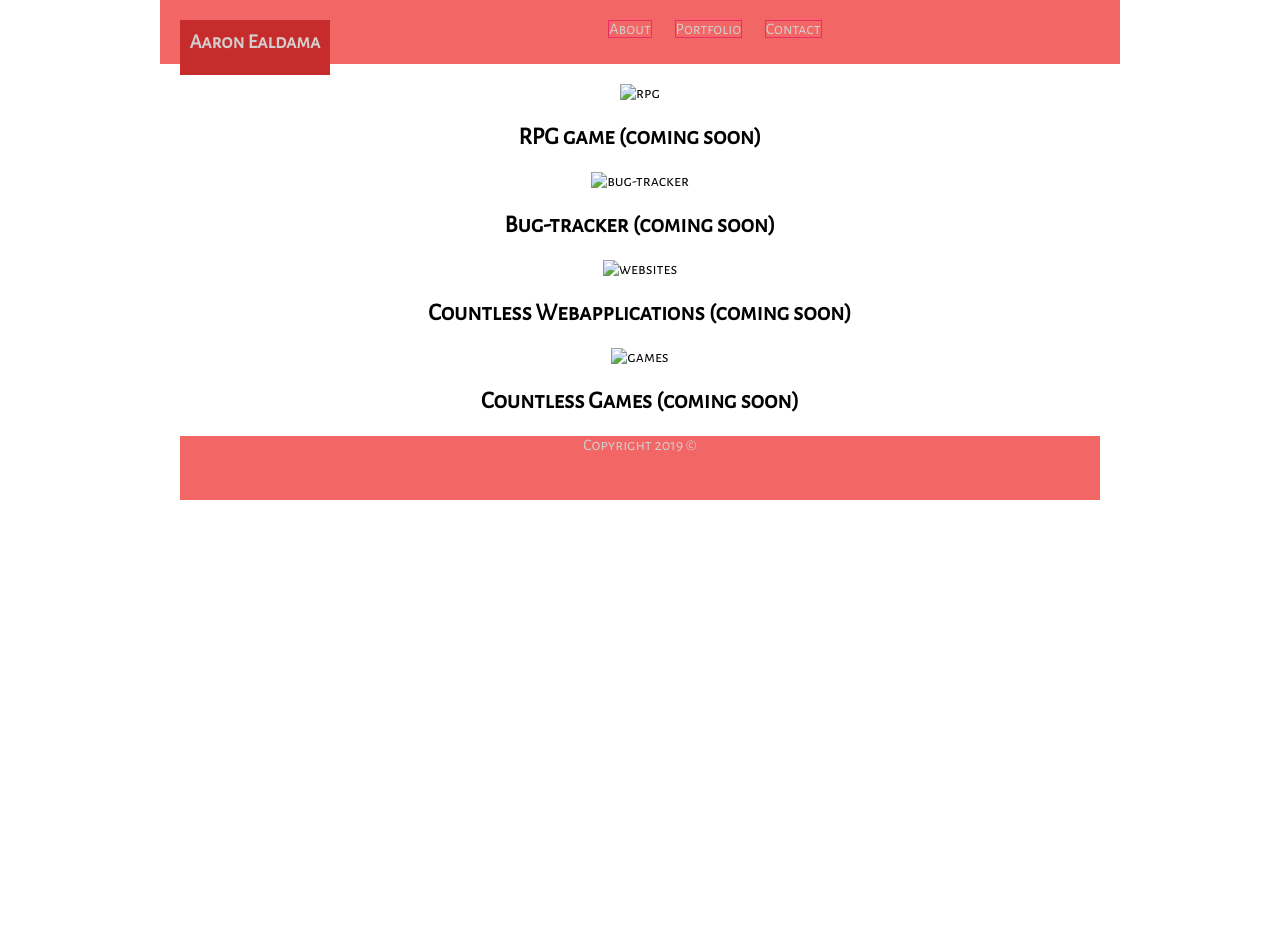
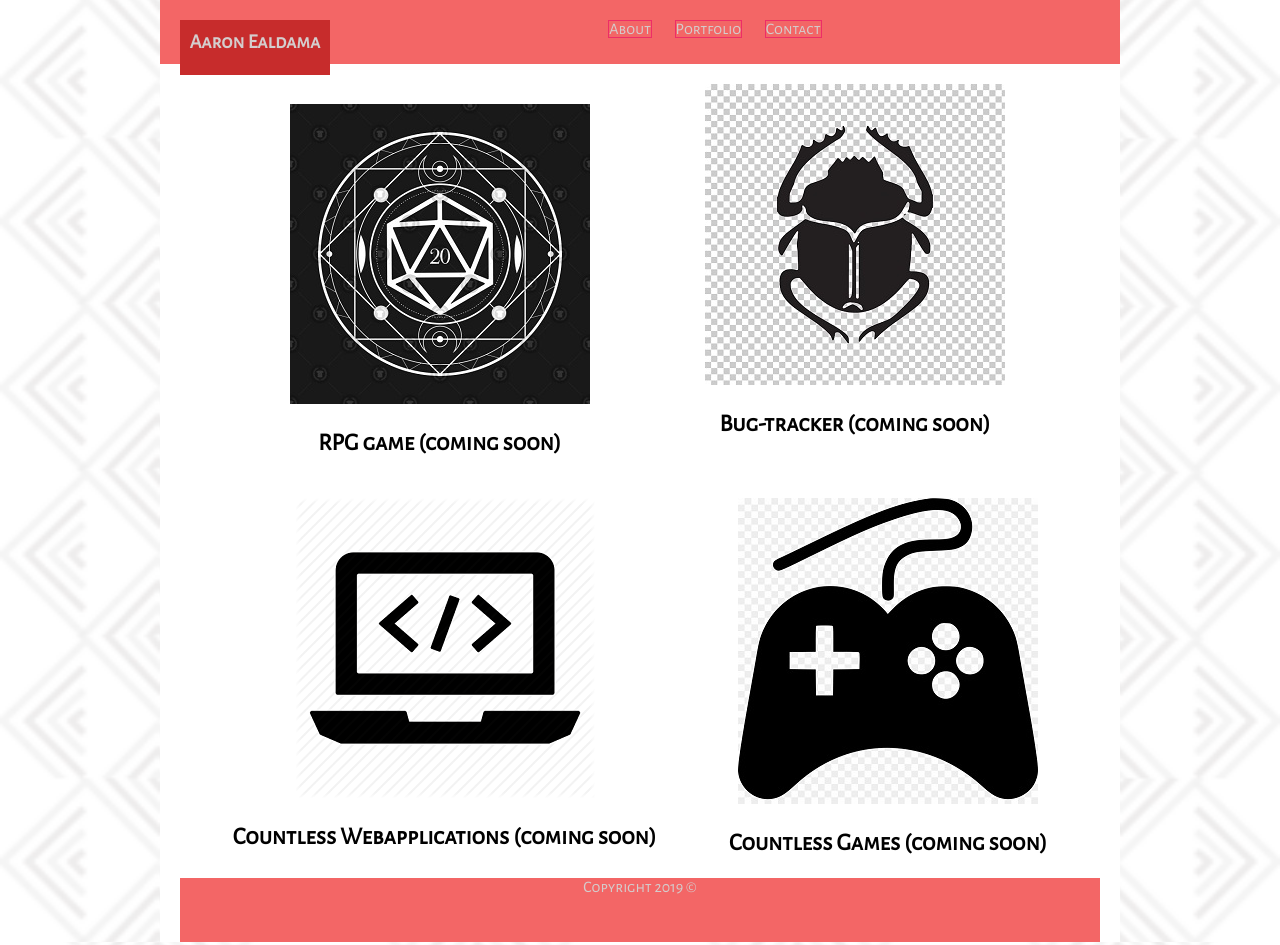
Before and after one commit to aaronealdama/Homework-1, a plain HTML site: page Week 1/portfolio/portfolio.html in a window 1280 px wide. Shown: the top 945 px of the page. Before the commit the page ends 800 px from the top, so only its background shows below. Drawn offline with Linux system fonts and the light colour scheme.

Commit message:
changed files

```diff
--- a/Week 1/assets/style.css
+++ b/Week 1/assets/style.css
@@ -74,6 +74,11 @@
   float: right;
 }
 
+#aaronealdama {
+  height: 200px;
+  width: 200px;
+}
+
 .heading3 {
   margin: 10px;
 }
@@ -94,8 +99,15 @@
 
 html,
 body {
-  background-image: url("../images/greek-vase.png");
+  background-image: url("../assets/images/greek-vase.png");
   background-repeat: no-repeat;
   background-position: center;
   background-size: cover;
 }
+
+.portfolio-page {
+  display: flex;
+  flex-direction: row;
+  flex-wrap: wrap;
+  justify-content: space-evenly;
+}
--- a/Week 1/portfolio/portfolio.html
+++ b/Week 1/portfolio/portfolio.html
@@ -24,25 +24,25 @@
       </div>
       <div class="portfolio-page">
         <div class="block">
-          <img src="../images/rpg.jpg" alt="rpg" />
+          <img src="../assets/images/rpg.jpg" alt="rpg" />
           <div class="block">
             <h2>RPG game (coming soon)</h2>
           </div>
         </div>
         <div class="bugtracker">
-          <img src="../images/bugtracker.jpg" alt="bug-tracker" />
+          <img src="../assets/images/bugtracker.jpg" alt="bug-tracker" />
           <div class="block">
             <h2>Bug-tracker (coming soon)</h2>
           </div>
         </div>
         <div class="webapplications">
-          <img src="../images/webapplications.png" alt="websites" />
+          <img src="../assets/images/webapplications.png" alt="websites" />
           <div class="block">
             <h2>Countless Webapplications (coming soon)</h2>
           </div>
         </div>
         <div class="games">
-          <img src="../images/games.jpg" alt="games" />
+          <img src="../assets/images/games.jpg" alt="games" />
           <div class="block">
             <h2>Countless Games (coming soon)</h2>
           </div>
```
Also changed, not shown: Week 1/assets/images/aaronealdama.jpg (added).
